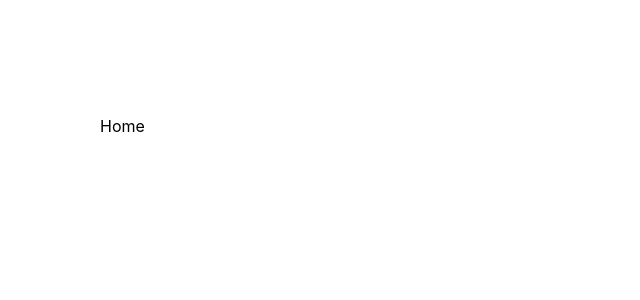
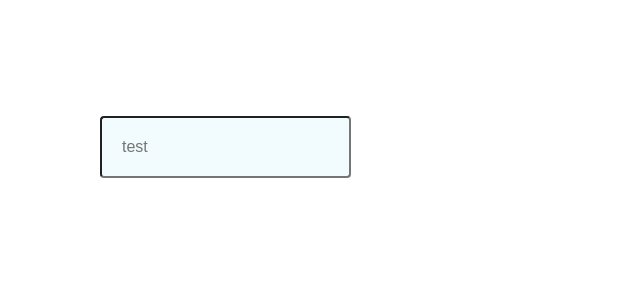
Before and after one commit to akurey/animal-rescue-web, a React (Create React App) app: page / in a window 1280 px wide. Shown: the top 300 px of the page, without its empty margins (0-640 px from the left). Built offline with nearby package versions, Linux system fonts and the light colour scheme.

Commit message:
Adding input validator

```diff
--- a/package.json
+++ b/package.json
@@ -11,6 +11,7 @@
     "react-router-dom": "^6.2.2",
     "react-scripts": "5.0.0",
     "sass": "^1.49.9",
+    "validator": "^13.7.0",
     "web-vitals": "^2.1.4"
   },
   "scripts": {
--- a/src/components/atoms/text-box/index.tsx
+++ b/src/components/atoms/text-box/index.tsx
@@ -6,7 +6,10 @@ interface TextBoxProps extends React.HTMLAttributes<HTMLInputElement> {
   disabled?: boolean;
   onChange?: (e: any) => void;
   onClick?: () => void;
-  value: string;
+  validators?: any[];
+  type?: string;
+  description?: string;
+  value?: string;
   placeholder: string;
 }
 
@@ -17,10 +20,24 @@ function TextBox({
   placeholder,
   value,
   onChange,
+  validators,
+  type,
+  description,
 }: TextBoxProps) {
   const [valueInput, setValueInput] = useState(value);
+  const [error, setError] = useState({ message: null, validator: () => {} });
+
+  const validateInput = (valueValidate: string) => {
+    const validationError = validators?.find(
+      (v) => !v.validator(valueValidate)
+    );
+    if (error !== validationError) {
+      setError(validationError);
+    }
+  };
 
   const onChangeInput = (e: any) => {
+    validateInput(e.target.value);
     setValueInput(e.target.value);
     if (onChange && typeof onChange === "function") {
       onChange(e);
@@ -28,15 +45,19 @@ function TextBox({
   };
 
   return (
+    <div>
+      <p>{description}</p>
       <input
-      type="textbox"
+        type={type}
         onClick={onClick}
-      className={`input ${textBoxStyle}`}
+        className={`input ${textBoxStyle} ${error?.message && "input--error"}`}
         disabled={disabled}
         placeholder={placeholder}
         onChange={onChangeInput}
         value={valueInput}
       />
+      {error?.message && <p className="message--error">{error?.message}</p>}
+    </div>
   );
 }
 
--- a/src/components/pages/home/index.tsx
+++ b/src/components/pages/home/index.tsx
@@ -1,8 +1,24 @@
 import React from "react";
+import validator from "validator";
+import TextBox from "../../atoms/text-box";
 import "./home.scss";
 
 function Home() {
-  return <p>Home</p>;
+  return (
+    <TextBox
+      placeholder="test"
+      validators={[
+        {
+          validator: (val: string) => !validator.isEmpty(val),
+          message: "Vacio",
+        },
+        {
+          validator: (value: string) => validator.isLength(value, { min: 3 }),
+          message: "chiquito",
+        },
+      ]}
+    />
+  );
 }
 
 export default Home;
--- a/src/styles/global.scss
+++ b/src/styles/global.scss
@@ -1,9 +1,15 @@
 body {
   margin: 0;
-  font-family: -apple-system, BlinkMacSystemFont, 'Segoe UI', 'Roboto', 'Oxygen',
-    'Ubuntu', 'Cantarell', 'Fira Sans', 'Droid Sans', 'Helvetica Neue',
+  font-family: -apple-system, BlinkMacSystemFont, "Segoe UI", "Roboto", "Oxygen",
+    "Ubuntu", "Cantarell", "Fira Sans", "Droid Sans", "Helvetica Neue",
     sans-serif;
   -webkit-font-smoothing: antialiased;
   -moz-osx-font-smoothing: grayscale;
   padding: 100px;
 }
+
+.message--error {
+  font-weight: 400;
+  font-size: 16px;
+  color: #f01818;
+}
```
Also changed, not shown: 1 other file (tests, documents, lock files or other folders). Lines whose indentation alone changed are shown as unchanged.
